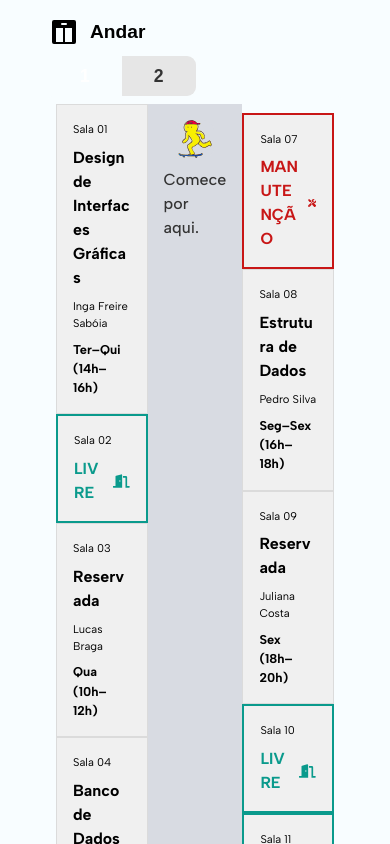
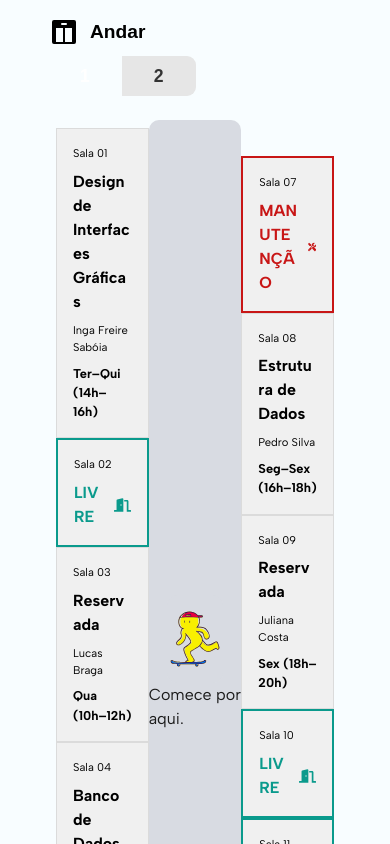
Before and after one commit to TheBugs-io/cadeasala-front, a React (Vite) app: page /mapa-salas in a window 390 px wide. Shown: the top 844 px of the page. Built offline with nearby package versions, Linux system fonts and the light colour scheme; no server answers.

Commit message:
fix: using grid to map

```diff
--- a/src/app/Features/SMD-Maps/styles/MapaStyle.css
+++ b/src/app/Features/SMD-Maps/styles/MapaStyle.css
@@ -1,75 +1,60 @@
-.mapa-salas-container{
-  display: flex;
-  flex-direction: column;
+.mapa-salas-container {
   padding: 0 3rem;
   width: 100%;
   margin-top: 1rem;
+  gap: 1rem;
+  display: flex;
+  flex-direction: column;
   background-color: var(--bg-color);
 }
+
 .map-container {
-  display: flex;
-  flex-direction: column;
-  align-items: center;
+  display: grid;
+  grid-template-rows: auto auto auto;
+  grid-template-columns: 1fr;
   width: 100%;
-  border-radius: 5px;
-  padding: 1rem 0;
   background-color: var(--bg-color);
 }
 
 .row {
   display: flex;
   justify-content: center;
-  width: 100%;
 }
 
 .hallway-map {
-  background-color: var(--bg-mapa);
-  width: 100%;
-  padding: 1rem 3rem;
   display: flex;
   align-items: center;
+  background-color: var(--bg-mapa);
+  border-radius: 10px;
+  width: 100%;
+  color: #1B1B1B;
 }
 
 .hallway-map img {
-  width: 150px;
+  width: 100px;
   height: auto;
-  transform: translateX(-4rem) scaleX(-1);
+  transform: translateX(-2rem) scaleX(-1);
+  border-radius: 10px;
   background-color: var(--bg-mapa);
-  border-radius: 10px;
-}
-
-.hallway-map p {
-  font-size: 1.1em;
-  font-weight: 500;
-  color: #333;
+  padding: 1rem 0;
 }
 
 @media (max-width: 768px) {
-  .row {
-    flex-direction: column;
-    align-items: center;
+  .map-container {
+    grid-template-columns: repeat(3, 1fr);
+    grid-template-rows: none;
+    padding: 0.5rem;
   }
 
-  .map-container {
-    display: grid;
-    grid-template-columns: repeat(3, 1fr);
-    padding: 0.5rem;
-    width: 100%;
-  }
-
+  .row,
   .hallway-map {
-    height: 100%;
     flex-direction: column;
-    padding: 1rem;
-    gap: 10px;
-  }
-
-  .hallway-map p {
-    font-size: 1em;
+    justify-content: center;
+    padding: 0.5rem 0;
   }
 
   .hallway-map img {
     width: 60%;
-    transform: none;
+    transform: none !important;
   }
 }
```
Also changed, not shown: src/app/assets/photos/portalUFC.png (added).
